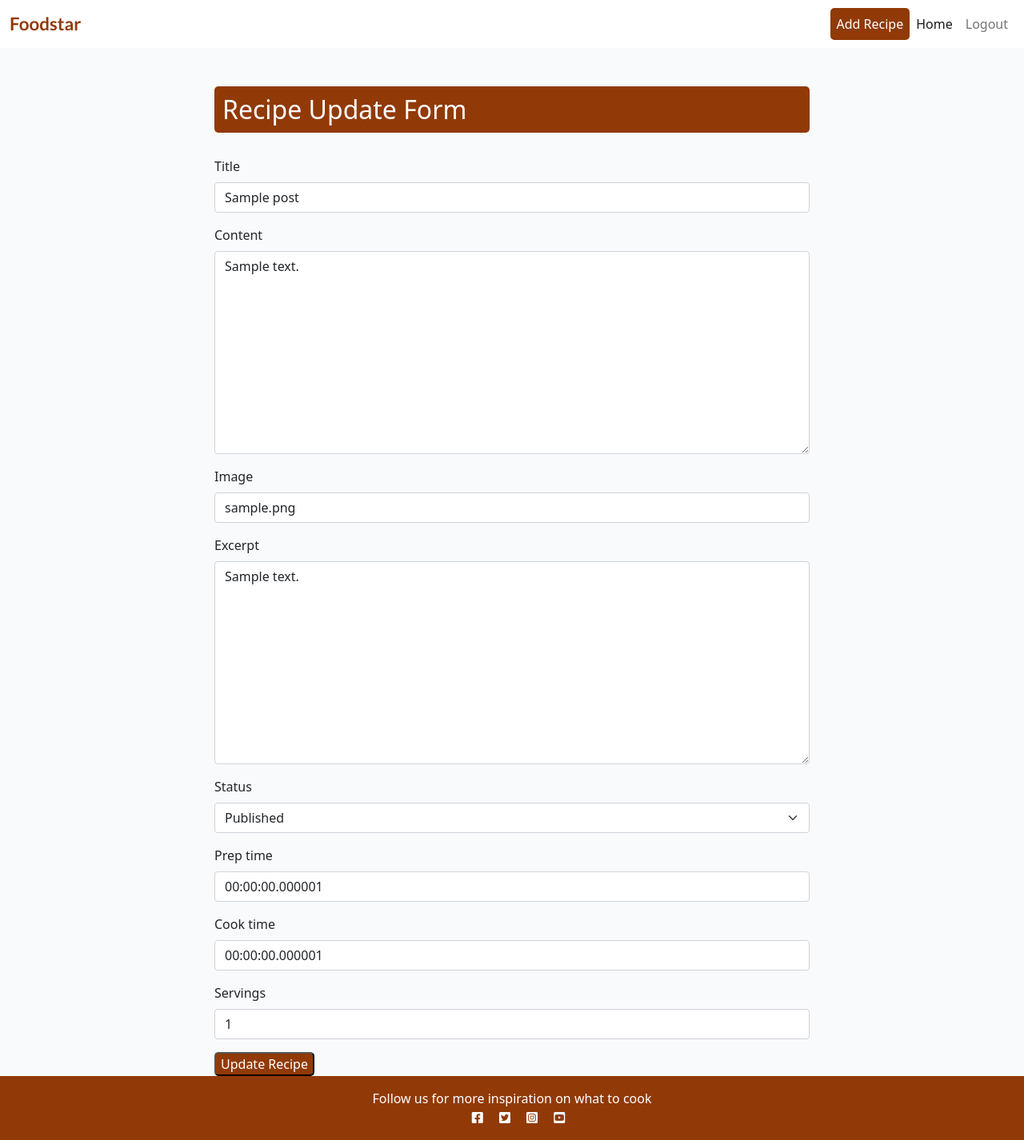
After one commit to deagustinchristian/recipes, a Django app: page /postupdate/1 in a window 1280 px wide. The commit adds this page. Shown: the whole page at 80% size. Run offline with Django 3.2, Linux system fonts and the light colour scheme; a user stored in the database is signed in; tables that the repository leaves empty hold one stand-in row (values such as "Sample post"); some libraries are stand-ins or nearby versions.

Commit message:
Add edit delete and post new recipe function

```diff
--- a/foodstar/settings.py
+++ b/foodstar/settings.py
@@ -51,6 +51,7 @@ INSTALLED_APPS = [
     'cloudinary',
     'django_summernote',
     'crispy_forms',
+    'bootstrap5',
     'recipes',
 ]
 
--- a/recipes/models.py
+++ b/recipes/models.py
@@ -1,7 +1,7 @@
 from django.db import models
 from django.contrib.auth.models import User
 from cloudinary.models import CloudinaryField
-
+from django.urls import reverse
 
 STATUS = ((0, "Draft"), (1, "Published"))
 
@@ -32,6 +32,9 @@ class Post(models.Model):
     def number_of_likes(self):
         return self.likes.count()
 
+    def get_absolute_url(self, *args, **kwargs):
+        return reverse('home')
+
 
 class Comment(models.Model):
     post = models.ForeignKey(Post, on_delete=models.CASCADE,
--- a/recipes/urls.py
+++ b/recipes/urls.py
@@ -1,9 +1,13 @@
 from . import views
 from django.urls import path
-
+from .views import *
 
 urlpatterns = [
-    path('', views.PostList.as_view(), name='home'),
+    path('', PostList.as_view(), name='home'),
     path('<slug:slug>/', views.PostDetail.as_view(), name='post_detail'),
     path('like/<slug:slug>', views.PostLike.as_view(), name='post_like'),
+    path('postcreate/', CreatePost.as_view(), name='createpost'),
+    path('postdelete/<int:pk>', DeletePost.as_view(), name='deletepost'),
+    path('postupdate/<int:pk>', Updatepost.as_view(), name='updatepost'),
+    path('item/<slug:slug>/', PostDetail.as_view(), name='post_detail'),
 ]
--- a/recipes/views.py
+++ b/recipes/views.py
@@ -3,6 +3,10 @@ from django.views import generic, View
 from django.http import HttpResponseRedirect
 from .models import Post
 from .forms import CommentForm
+from django.views.generic import CreateView, DeleteView, UpdateView
+from django.urls import reverse_lazy
+from django.contrib.auth.mixins import LoginRequiredMixin
+from django.contrib import messages
 
 
 class PostList(generic.ListView):
@@ -35,7 +39,6 @@ class PostDetail(View):
         )
 
     def post(self, request, slug, *args, **kwargs):
-
         queryset = Post.objects.filter(status=1)
         post = get_object_or_404(queryset, slug=slug)
         comments = post.comments.filter(approved=True).order_by("-created_on")
@@ -44,6 +47,7 @@ class PostDetail(View):
             liked = True
 
         comment_form = CommentForm(data=request.POST)
+
         if comment_form.is_valid():
             comment_form.instance.email = request.user.email
             comment_form.instance.name = request.user.username
@@ -60,14 +64,15 @@ class PostDetail(View):
                 "post": post,
                 "comments": comments,
                 "commented": True,
+                "liked": liked,
                 "comment_form": comment_form,
-                "liked": liked
             },
         )
 
+
 class PostLike(View):
 
-    def post(self, request, slug):
+    def post(self, request, slug, *args, **kwargs):
         post = get_object_or_404(Post, slug=slug)
 
         if post.likes.filter(id=request.user.id).exists():
@@ -76,3 +81,32 @@ class PostLike(View):
             post.likes.add(request.user)
 
         return HttpResponseRedirect(reverse('post_detail', args=[slug]))
+
+class CreatePost(LoginRequiredMixin, CreateView):
+
+    fields = ["title", "slug", "content", "featured_image", "excerpt", "status", "prep_time", "cook_time", "servings"]
+    model = Post
+    template_name = "recipes/postcreate.html"
+
+    def form_valid(self, form):
+        self.object = form.save(commit=False)
+        self.object.author = self.request.user
+        self.object.save()
+        return super().form_valid(form)
+
+class DeletePost(LoginRequiredMixin, DeleteView):
+
+    model = Post
+    success_url = reverse_lazy("home")
+    template_name = "recipes/postdelete.html"
+
+    def delete(self, *args, **kwargs):
+        messages.success(self.request, "Post Deleted")
+        return super().delete(*args, **kwargs)
+
+class Updatepost(LoginRequiredMixin, UpdateView):
+
+    model = Post
+    success_url = reverse_lazy("home")
+    fields = ["title", "content", "featured_image", "excerpt", "status", "prep_time", "cook_time", "servings"]
+    template_name = "recipes/postupdate.html"
--- a/static/css/style.css
+++ b/static/css/style.css
@@ -12,7 +12,18 @@ body {
 .light-bg {
     background-color: #fff;
 }
+.add-button {
+    background-color: #913a08 !important;
+    color: #ffffff !important;
+    border-radius: 5px !important;
+}
 
+.add-button:hover,
+.add-button:active {
+    background-color: #E84610 !important;
+    color: #ffffff !important;
+    border-radius: 5px !important;
+}
 .dark-bg {
     background-color: #913a08 !important;
 }
@@ -134,3 +145,64 @@ body {
     background: transparent;
     border: none;
 }
+
+
+.imcontainer {
+    position: relative;
+    width: 100%;
+    max-width: 400px;
+  }
+
+  .imcontainer img {
+    width: 100%;
+  }
+
+  .imcontainer .btn {
+    position: absolute;
+    top: 6%;
+    left: 95%;
+    transform: translate(-50%, -50%);
+    -ms-transform: translate(-50%, -50%);
+    color: red;
+    font-size: 22px;
+    border: none;
+    cursor: pointer;
+    border-radius: 5px;
+    text-align: center;
+  }
+
+  .imcontainer .btn:hover {
+    background-color: black;
+  }
+
+  .imcontainer .editbtn {
+    position: absolute;
+    top: 6%;
+    left: 88%;
+    transform: translate(-50%, -50%);
+    -ms-transform: translate(-50%, -50%);
+    color: blue;
+    font-size: 22px;
+    border: none;
+    cursor: pointer;
+    border-radius: 5px;
+    text-align: center;
+  }
+
+  .imcontainer .editbtn:hover {
+    background-color: black;
+  }
+
+.add-formlabel {
+    background-color: #913a08 !important;
+    color: #ffffff !important;
+    border-radius: 5px !important;
+    padding: 10px;
+    margin: 5px 0px;
+    margin-bottom: 30px;
+}
+
+.imgclass{
+    height: 350px;
+    width: 100%
+}
--- a/templates/base.html
+++ b/templates/base.html
@@ -5,7 +5,7 @@
 
 <head>
     <title>Foodstar Recipes APP</title>
-
+    <link rel="stylesheet" href="https://cdn.jsdelivr.net/npm/bootstrap-icons@1.7.2/font/bootstrap-icons.css">
     <link rel="preconnect" href="https://fonts.gstatic.com">
     <link href="https://fonts.googleapis.com/css2?family=Roboto:wght@300&display=swap" rel="stylesheet">
     <link href="https://fonts.googleapis.com/css2?family=Lato:wght@300;700&display=swap" rel="stylesheet">
@@ -34,14 +34,21 @@
 
             <div class="collapse navbar-collapse" id="navbarText">
                 <ul class="navbar-nav ms-auto mb-2 mb-lg-0">
+
+                    {% if user.is_authenticated %}
+                    <li class="nav-item">
+                        <a class="nav-link add-button" href="{% url 'createpost' %}">Add Recipe</a>
+                    </li>
                     <li class="nav-item">
                         <a class="nav-link active" aria-current="page" href="{% url 'home' %}">Home</a>
                     </li>
-                    {% if user.is_authenticated %}
                     <li class="nav-item">
                         <a class="nav-link" href="{% url 'account_logout' %}">Logout</a>
                     </li>
                     {% else %}
+                    <li class="nav-item">
+                        <a class="nav-link active" aria-current="page" href="{% url 'home' %}">Home</a>
+                    </li>
                     <li class="nav-item">
                         <a class="nav-link" href="{% url 'account_signup' %}">Register</a>
                     </li>
@@ -58,11 +65,10 @@
         <div class="row">
             <div class="col-md-8 offset-md-2">
                 {% for message in messages %}
-                <div class="alert {{ message.tags }} alert-dismissible fade show" id="msg"
-                role="alert">
-                {{ message | safe }}
-                <button type="button" class="btn-close" data-bs-dismiss="alert" aria-label="Close">
-                </button>
+                <div class="alert {{ message.tags }} alert-dismissible fade show" id="msg" role="alert">
+                    {{ message | safe }}
+                    <button type="button" class="btn-close" data-bs-dismiss="alert" aria-label="Close">
+                    </button>
 
                 </div>
 
@@ -85,6 +91,7 @@
             <i class="fab fa-instagram-square ms-3"></i>
             <i class="fab fa-youtube-square ms-3"></i></p>
     </footer>
+
     <script>
         setTimeout(function () {
             let messages = document.getElementById("msg");
@@ -92,6 +99,7 @@
             alert.close();
         }, 2500);
     </script>
+
 </body>
 
 </html>
--- a/templates/post_detail.html
+++ b/templates/post_detail.html
@@ -59,8 +59,6 @@
                             <span class="text-secondary"> {{ post.number_of_likes }}</span>
                         </strong>
 
-                        <!-- The number of likes goes before the closing strong tag -->
-                        <strong class="text-secondary"><i class="far fa-heart"></i> {{ post.number_of_likes }} </strong>
                     </div>
                     <div class="col-1">
                         {% with comments.count as total_comments %}
@@ -104,7 +102,7 @@
             <div class="card-body">
                 <!-- Comment only appears if user is authenticated -->
                 {% if commented %}
-                <div class="allert alert-success" role="alert">
+                <div class="alert alert-success" role="alert">
                     Your comment is awaiting approval
                 </div>
                 {% else %}
--- /dev/null
+++ b/templates/recipes/postupdate.html
@@ -0,0 +1,17 @@
+{% extends "base.html" %}
+{% load bootstrap5 %}
+
+{% block content %}
+<div class="container mt-5 ">
+<div class="col-md-8 mt-3 offset-md-2">
+<h2 class="add-formlabel">Recipe Update Form</h2>
+<form method="post" class="form" enctype="multipart/form-data">
+    {% csrf_token %}
+    {% bootstrap_form form %}
+    {% buttons %}
+        <button type="submit" class="add-button">Update Recipe</button>
+    {% endbuttons %}
+</form>
+</div>
+</div>
+{% endblock content %}
```
Also changed, not shown: templates/index.html (+20 -4 lines), templates/recipes/postcreate.html (added, +17 -0 lines), templates/recipes/postdelete.html (added, +24 -0 lines), recipes/forms.py (line endings or trailing spaces).
